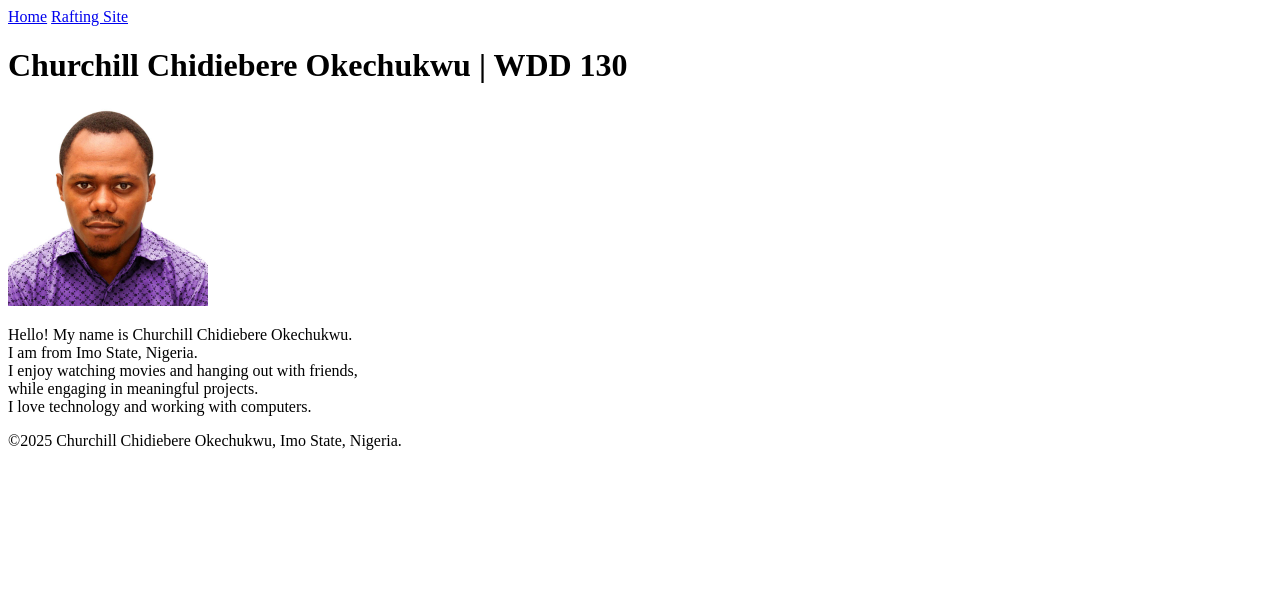
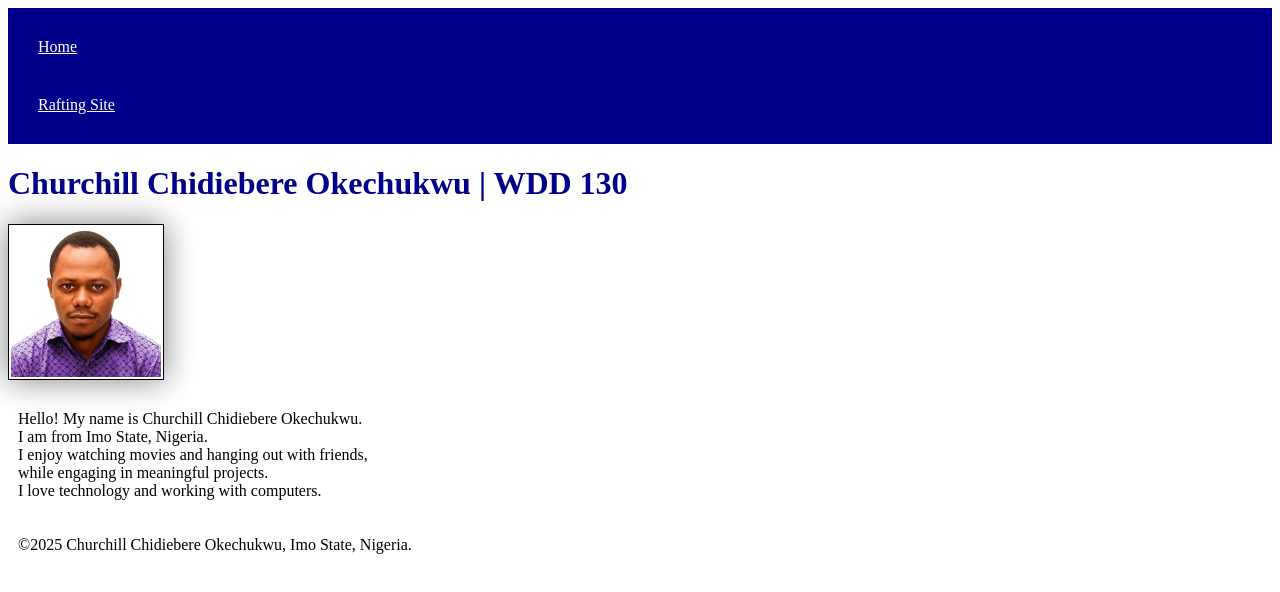
Before and after one commit to cokechukwu/wdd130, a plain HTML site: page index.html in a window 1280 px wide. Drawn offline with Linux system fonts and the light colour scheme.

Commit message:
Homepage Enhancement

```diff
--- a/index.html
+++ b/index.html
@@ -4,6 +4,7 @@
     <meta charset="utf-8">
     <meta name="viewport" content="width=device-width, initial-scale=1.0">
     <title>Churchill Chidiebere Okechukwu | WDD 130</title>
+    <link rel="stylesheet" href="styles/styles.css">
 </head>
 <body>
     <header>
--- /dev/null
+++ b/styles/styles.css
@@ -0,0 +1,26 @@
+nav {
+    background-color: darkblue;
+    padding: 10px;
+}
+
+nav a {
+  color: white;
+  display: block;
+  padding: 20px;
+}
+
+h1 {
+  color: darkblue;
+}
+
+img {
+  width: 150px;
+  height: auto;
+  border: 1px solid black;
+  padding: 2px;
+  box-shadow: 0 0 30px gray;
+}
+
+p {
+  padding: 10px;
+}
```
Also changed, not shown: week02/holygrail.html (+1 -1 lines).
